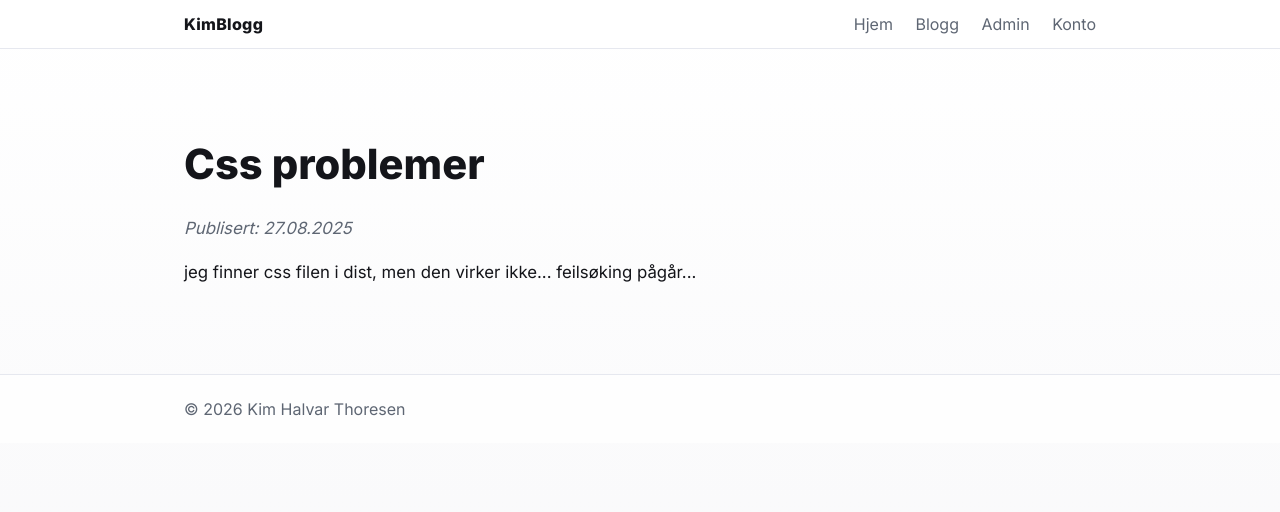
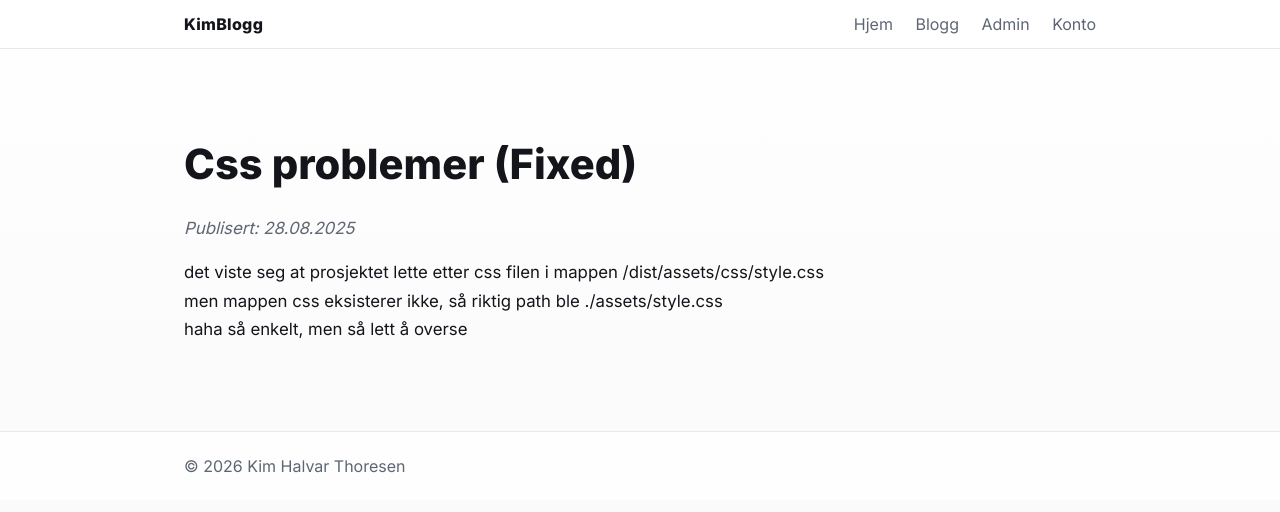
Before and after one commit to Kimser91/testBlog, an Eleventy site: page src/blog/2025-08-29-css-problemer.md in a window 1280 px wide. Built offline with nearby package versions, Linux system fonts and the light colour scheme; Eleventy itself is replaced by a stand-in of ours; files that its build step writes are made by us from their sources.

Commit message:
Update Blogg “2025-08-29-css-problemer”

```diff
--- a/src/blog/2025-08-29-css-problemer.md
+++ b/src/blog/2025-08-29-css-problemer.md
@@ -1,8 +1,10 @@
 ---
-title: Css problemer
-date: 2025-08-27T10:42:00.000+02:00
+title: Css problemer (Fixed)
+date: 2025-08-28T10:42:00.000+02:00
 layout: post.njk
 tags:
   - blog
 ---
-jeg finner css filen i dist, men den virker ikke... feilsøking pågår...
+det viste seg at prosjektet lette etter css filen i mappen /dist/assets/css/style.css\
+men mappen css eksisterer ikke, så riktig path ble ./assets/style.css \
+haha så enkelt, men så lett å overse
```
